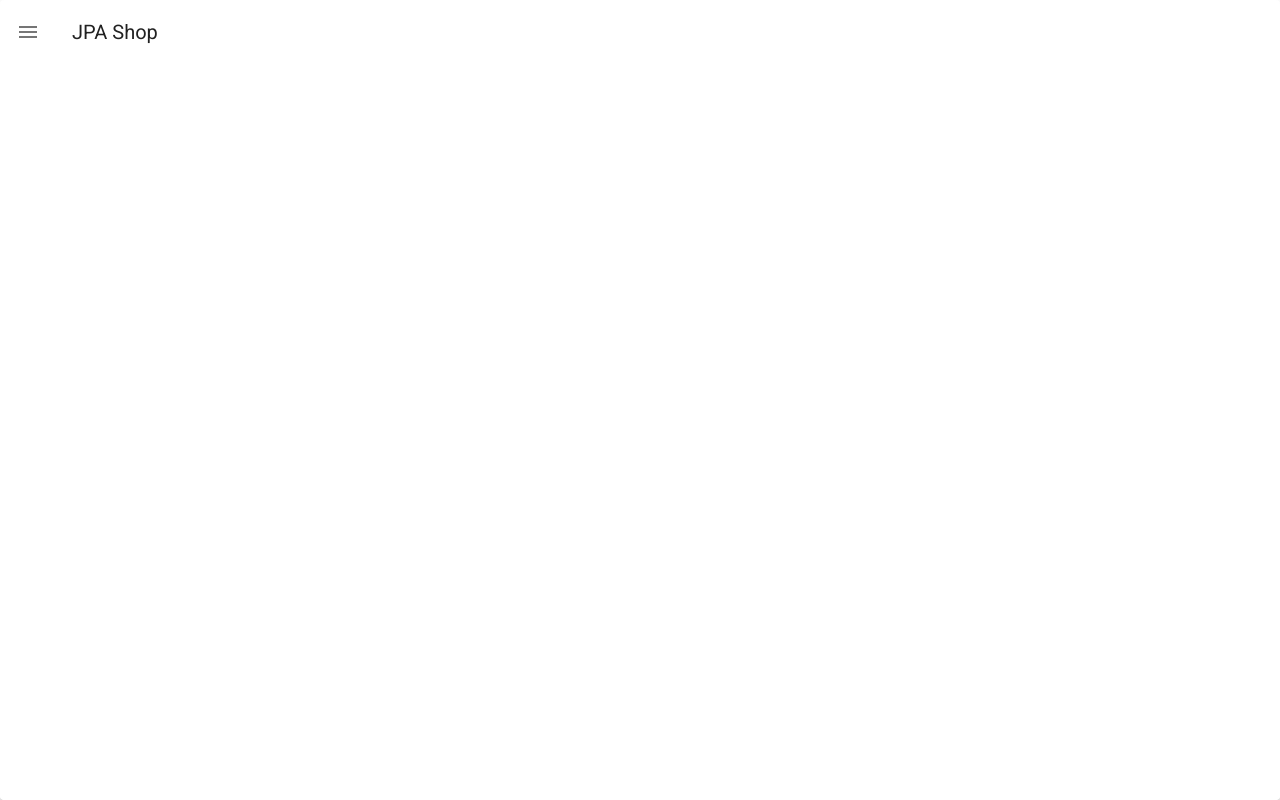
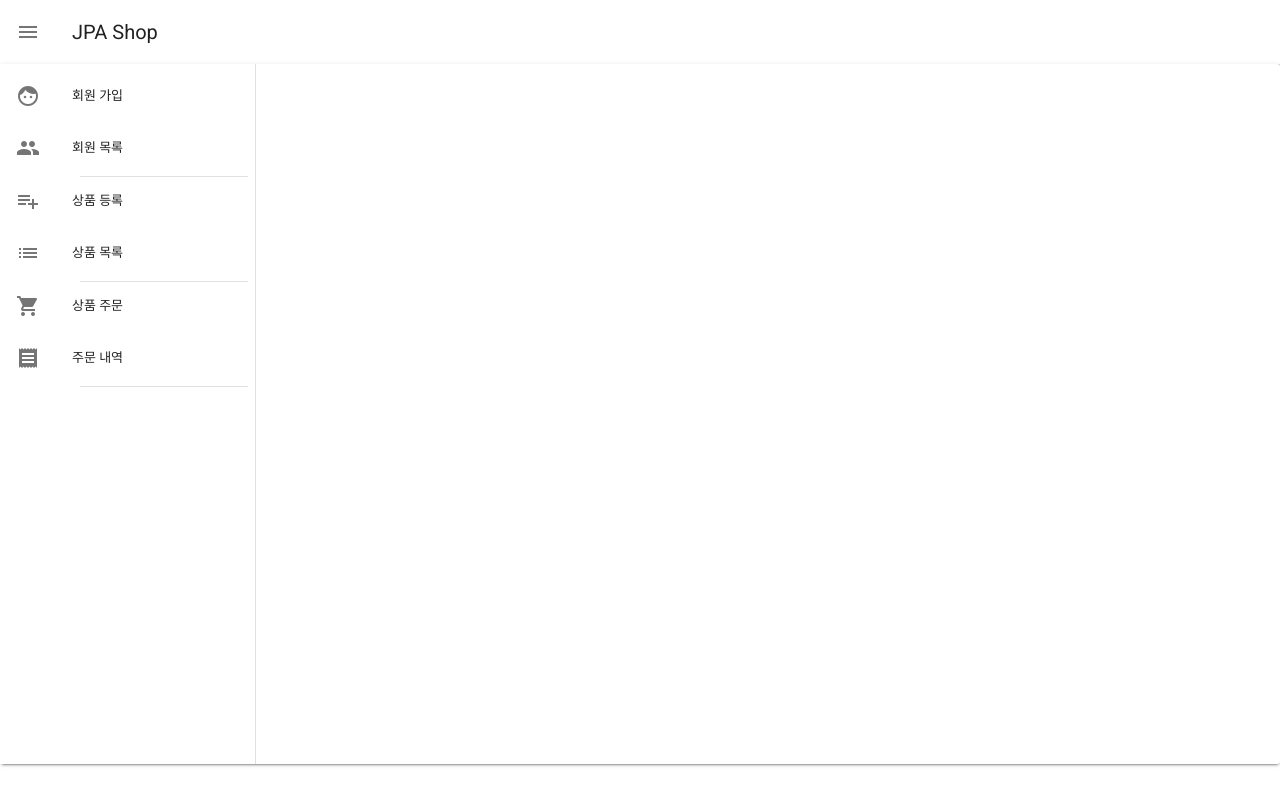
Before and after one commit to wbluke/JPA_shop, a Vue app in the folder src/frontend/: page / in a window 1280 px wide. Both pictures are taken after a click on the button 28 px from the left and 32 px from the top of the page. Built offline with nearby package versions, Linux system fonts and the light colour scheme.

Commit message:
[ADD] Navigation Drawer 추가

```diff
--- a/src/frontend/public/index.html
+++ b/src/frontend/public/index.html
@@ -8,6 +8,7 @@
     <title>frontend</title>
     <link rel="stylesheet" href="https://fonts.googleapis.com/css?family=Roboto:100,300,400,500,700,900">
     <link rel="stylesheet" href="https://cdn.jsdelivr.net/npm/@mdi/font@latest/css/materialdesignicons.min.css">
+    <link rel="stylesheet" type="text/css" href="https://fonts.googleapis.com/css?family=Roboto:300,400,500,700|Material+Icons|Material+Icons+Outlined">
   </head>
   <body>
     <noscript>
--- a/src/frontend/src/App.vue
+++ b/src/frontend/src/App.vue
@@ -1,17 +1,19 @@
 <template>
 	<v-app>
 		<header-bar></header-bar>
-
+		<main-contents></main-contents>
 	</v-app>
 </template>
 
 <script>
     import HeaderBar from './components/HeaderBar';
+    import MainContents from './components/MainContents';
 
     export default {
         name: 'App',
         components: {
-    HeaderBar
+            HeaderBar,
+            MainContents
         },
         data: () => ({
             //
--- a/src/frontend/src/components/HeaderBar.vue
+++ b/src/frontend/src/components/HeaderBar.vue
@@ -1,36 +1,37 @@
 <template>
-	<v-card class="overflow-hidden">
-		<v-app-bar
-						absolute
-						color="white"
-						elevate-on-scroll
-						scroll-target="#scrolling-techniques-7"
-		>
-			<v-app-bar-nav-icon></v-app-bar-nav-icon>
+	<v-card
+					color="grey lighten-4"
+					flat
+					tile
+	>
+		<v-toolbar>
+			<v-app-bar-nav-icon @click.stop="toggleNavigationDrawer"></v-app-bar-nav-icon>
 
 			<v-toolbar-title>JPA Shop</v-toolbar-title>
 
 			<v-spacer></v-spacer>
 
-		</v-app-bar>
-		<v-sheet
-						id="scrolling-techniques-7"
-						class="overflow-y-auto"
-						max-height="800"
-		>
-			<v-container style="height: 1500px;">
-
-			</v-container>
-		</v-sheet>
+		</v-toolbar>
 	</v-card>
 </template>
 
 <script>
+    import {navigationDrawerBus} from "../main";
+
     export default {
-        name: "HeaderBar"
+        name: "HeaderBar",
+        data: () => ({
+            drawer: false
+        }),
+
+        methods: {
+            toggleNavigationDrawer: function () {
+                this.drawer = !this.drawer;
+                navigationDrawerBus.$emit('toggleNavigationDrawer', this.drawer);
+            }
+        },
     }
 </script>
-
 <style scoped>
 
 </style>
--- /dev/null
+++ b/src/frontend/src/components/MainContents.vue
@@ -0,0 +1,87 @@
+<template>
+	<v-card>
+		<v-sheet
+						id="scrolling-techniques-7"
+						class="overflow-y-auto"
+						max-height="100%"
+		>
+			<v-container style="height: 700px;">
+				<v-navigation-drawer
+								v-model="drawer"
+								absolute
+								bottom
+				>
+					<v-list
+									nav
+									dense
+					>
+						<v-list-item-group
+										color="light-green"
+						>
+							<v-list-item>
+								<v-list-item-action>
+									<v-icon>face</v-icon>
+								</v-list-item-action>
+								<v-list-item-title>회원 가입</v-list-item-title>
+							</v-list-item>
+							<v-list-item>
+								<v-list-item-action>
+									<v-icon>people</v-icon>
+								</v-list-item-action>
+								<v-list-item-title>회원 목록</v-list-item-title>
+							</v-list-item>
+							<v-divider inset></v-divider>
+							<v-list-item>
+								<v-list-item-action>
+									<v-icon>playlist_add</v-icon>
+								</v-list-item-action>
+								<v-list-item-title>상품 등록</v-list-item-title>
+							</v-list-item>
+							<v-list-item>
+								<v-list-item-action>
+									<v-icon>list</v-icon>
+								</v-list-item-action>
+								<v-list-item-title>상품 목록</v-list-item-title>
+							</v-list-item>
+							<v-divider inset></v-divider>
+							<v-list-item>
+								<v-list-item-action>
+									<v-icon>shopping_cart</v-icon>
+								</v-list-item-action>
+								<v-list-item-title>상품 주문</v-list-item-title>
+							</v-list-item>
+							<v-list-item>
+								<v-list-item-action>
+									<v-icon>receipt</v-icon>
+								</v-list-item-action>
+								<v-list-item-title>주문 내역</v-list-item-title>
+							</v-list-item>
+							<v-divider inset></v-divider>
+						</v-list-item-group>
+					</v-list>
+				</v-navigation-drawer>
+
+			</v-container>
+		</v-sheet>
+	</v-card>
+</template>
+
+<script>
+    import {navigationDrawerBus} from "../main";
+
+    export default {
+        name: "MainContents",
+        data: () => ({
+            drawer: false,
+        }),
+
+        created() {
+            navigationDrawerBus.$on('toggleNavigationDrawer', (data) => {
+                this.drawer = data;
+            })
+        }
+    }
+</script>
+<style scoped>
+
+</style>
--- a/src/frontend/src/main.js
+++ b/src/frontend/src/main.js
@@ -2,9 +2,11 @@ import Vue from 'vue'
 import App from './App.vue'
 import vuetify from './plugins/vuetify';
 
-Vue.config.productionTip = false
+Vue.config.productionTip = false;
+
+export const navigationDrawerBus = new Vue();
 
 new Vue({
-  vuetify,
-  render: h => h(App)
-}).$mount('#app')
+    vuetify,
+    render: h => h(App)
+}).$mount('#app');
```
Lines whose indentation alone changed are shown as unchanged.
